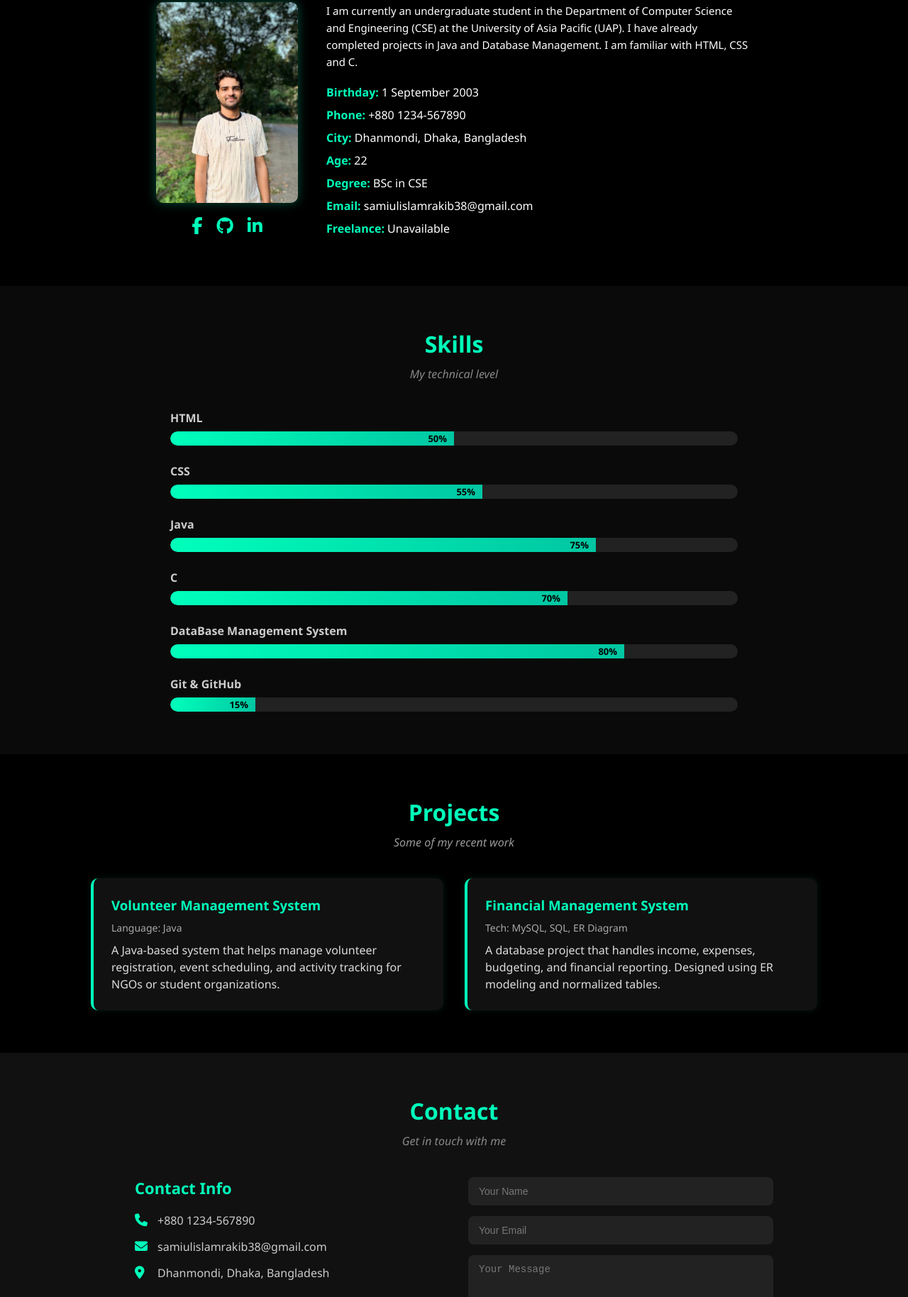
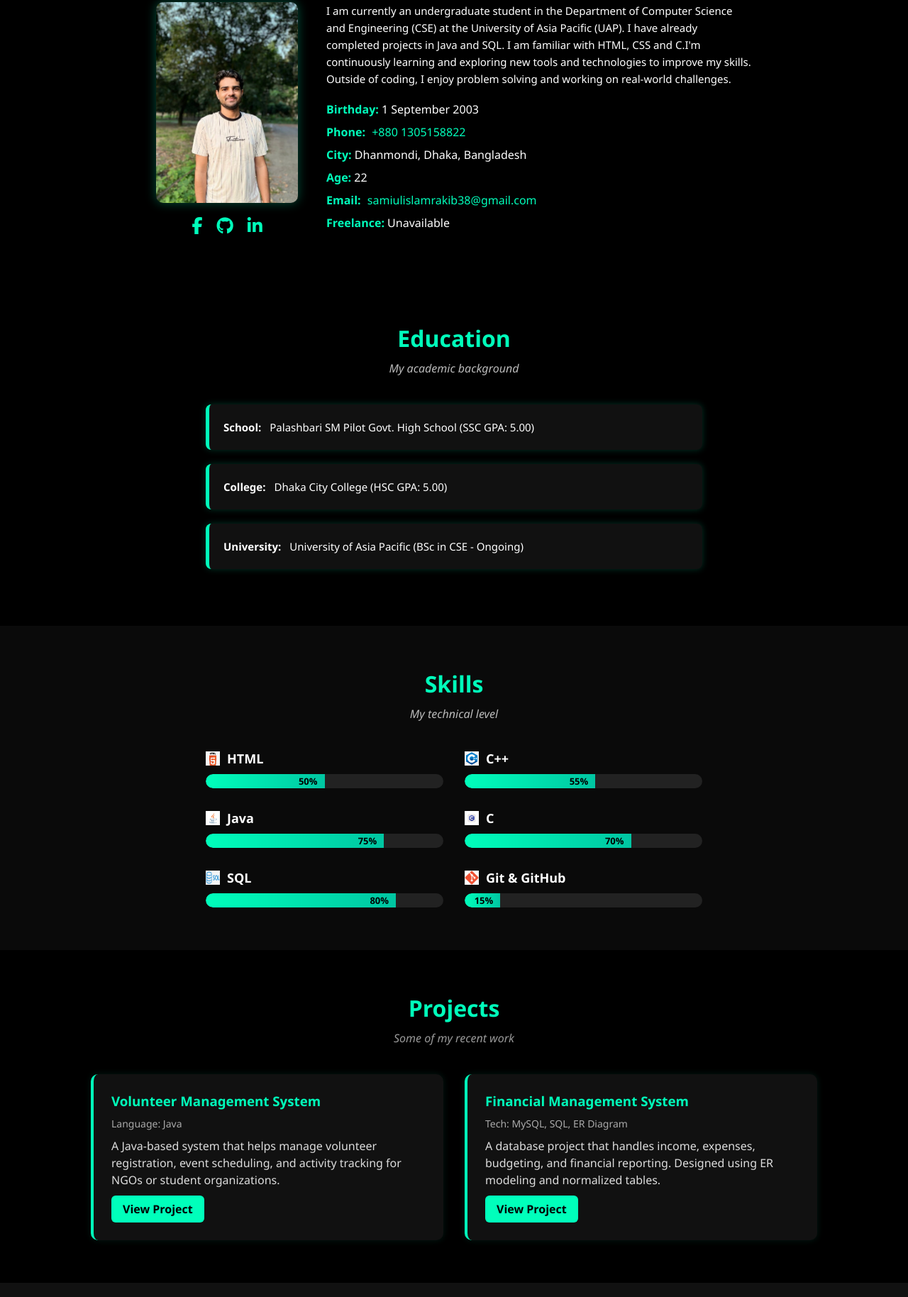
Before and after one commit to samiulrakib1/portfolio, a plain HTML site: page index.html in a window 1280 px wide. Shown: the part 972-2800 px from the top of the page at 71% size. Drawn offline with Linux system fonts and the light colour scheme.

Commit message:
HTML,CSS

```diff
--- a/index.html
+++ b/index.html
@@ -1,3 +1,4 @@
+
 <!DOCTYPE html>
 <html lang="en">
 <head>
@@ -9,12 +10,14 @@
 </head>
 <body>
 
+  <!-- Navbar -->
   <header class="hero-section" id="home">
     <nav class="navbar">
       <div class="logo">Samiul Islam</div>
       <ul class="nav-links">
         <li><a href="#home"><i class="fas fa-home"></i> Home</a></li>
         <li><a href="#about"><i class="fas fa-user"></i> About</a></li>
+        <li><a href="#education"><i class="fas fa-graduation-cap"></i> Education</a></li>
         <li><a href="#skills"><i class="fas fa-code"></i> Skills</a></li>
         <li><a href="#project"><i class="fas fa-briefcase"></i> Project</a></li>
         <li><a href="#contact"><i class="fas fa-envelope"></i> Contact</a></li>
@@ -23,10 +26,11 @@
 
     <div class="hero-content">
       <h1>Samiul Islam Rakib</h1>
-      <p>I’m a <span class="typing">undergraduate student of CSE at UAP</span></p>
+      <p>I’m an <span class="typing">undergraduate CSE student at UAP</span></p>
     </div>
   </header>
 
+  <!-- About Section -->
   <section class="about-section" id="about">
     <div class="container">
       <h2>About</h2>
@@ -48,16 +52,20 @@
         </div>
         <div class="about-text">
           <p>
-            I am currently an undergraduate student in the Department of Computer Science and Engineering (CSE) at the University of Asia Pacific (UAP). I have already completed projects in Java and Database Management. I am familiar with HTML, CSS and C.
+            I am currently an undergraduate student in the Department of Computer Science and Engineering (CSE) at the University of Asia Pacific (UAP). I have already completed projects in Java and SQL. I am familiar with HTML, CSS and C.I'm continuously learning and exploring new tools and technologies to improve my skills.
+Outside of coding, I enjoy problem solving and working on real-world challenges.
           </p>
           <div class="about-info">
            <ul>
          <li><strong>Birthday:</strong> 1 September 2003</li>
-              <li><strong>Phone:</strong> +880 1234-567890</li>
+        <li><strong>Phone:</strong>
+    <a href="tel:+8801234567890"> +880 1305158822</a>
+  </li>
          <li><strong>City:</strong> Dhanmondi, Dhaka, Bangladesh</li>
          <li><strong>Age:</strong> 22</li>
-              <li><strong>Degree:</strong> BSc in CSE</li>
-              <li><strong>Email:</strong> samiulislamrakib38@gmail.com</li>
+         <li><strong>Email:</strong>
+          <a href="mailto:samiulislamrakib38@gmail.com"> samiulislamrakib38@gmail.com</a>
+  </li>
   <li><strong>Freelance:</strong> Unavailable</li>
 </ul>
           </div>
@@ -66,43 +74,57 @@
     </div>
   </section>
 
+  <!-- Education Section -->
+  <section class="education-section" id="education">
+    <div class="container">
+      <h2>Education</h2>
+      <p class="section-subtitle">My academic background</p>
+      <ul class="education-list">
+        <li><strong>School:</strong> Palashbari SM Pilot Govt. High School (SSC GPA: 5.00)</li>
+        <li><strong>College:</strong> Dhaka City College (HSC GPA: 5.00)</li>
+        <li><strong>University:</strong> University of Asia Pacific (BSc in CSE - Ongoing)</li>
+      </ul>
+    </div>
+  </section>
+
+  <!-- Skills Section -->
   <section class="skills-section" id="skills">
     <div class="container">
       <h2>Skills</h2>
       <p class="section-subtitle">My technical level</p>
       <div class="skills-grid">
         <div class="skill">
-          <h4>HTML</h4>
+          <h4><img src="html.png" alt="HTML Logo" class="skill-icon"> HTML</h4>
           <div class="progress-bar">
             <div class="progress" style="width: 50%;">50%</div>
           </div>
         </div>
         <div class="skill">
-          <h4>CSS</h4>
+          <h4><img src="c++.png" alt="C++ Logo" class="skill-icon"> C++</h4>
           <div class="progress-bar">
             <div class="progress" style="width: 55%;">55%</div>
           </div>
         </div>
         <div class="skill">
-          <h4>Java</h4>
+          <h4><img src="java.png" alt="Java Logo" class="skill-icon"> Java</h4>
           <div class="progress-bar">
             <div class="progress" style="width: 75%;">75%</div>
           </div>
         </div>
         <div class="skill">
-          <h4>C</h4>
+          <h4><img src="c.png" alt="C Logo" class="skill-icon"> C</h4>
           <div class="progress-bar">
             <div class="progress" style="width: 70%;">70%</div>
           </div>
         </div>
         <div class="skill">
-          <h4>DataBase Management System</h4>
+          <h4><img src="sql.png" alt="SQL Logo" class="skill-icon"> SQL</h4>
           <div class="progress-bar">
             <div class="progress" style="width: 80%;">80%</div>
           </div>
         </div>
         <div class="skill">
-          <h4>Git & GitHub</h4>
+          <h4><img src="git.png" alt="GitHub Logo" class="skill-icon"> Git & GitHub</h4>
           <div class="progress-bar">
             <div class="progress" style="width: 15%;">15%</div>
           </div>
@@ -116,23 +138,31 @@
     <h2>Projects</h2>
     <p class="section-subtitle">Some of my recent work</p>
     <div class="projects-container">
+
+      <!-- Project 1 -->
       <div class="project-card">
         <h3>Volunteer Management System</h3>
         <p class="project-tech">Language: Java</p>
         <p class="project-desc">
           A Java-based system that helps manage volunteer registration, event scheduling, and activity tracking for NGOs or student organizations.
         </p>
+        <a href="https://github.com/A-Fera/java-project" target="_blank" class="view-btn">View Project</a>
       </div>
+
+      <!-- Project 2 -->
       <div class="project-card">
         <h3>Financial Management System</h3>
         <p class="project-tech">Tech: MySQL, SQL, ER Diagram</p>
         <p class="project-desc">
           A database project that handles income, expenses, budgeting, and financial reporting. Designed using ER modeling and normalized tables.
         </p>
+        <a href="https://github.com/A-Fera/Financial-Management-System-SQL" target="_blank" class="view-btn">View Project</a>
       </div>
+
     </div>
   </div>
 </section>
+
 
   <section id="contact" class="contact-section">
     <div class="container">
@@ -142,10 +172,20 @@
         <div class="contact-info">
           <h3>Contact Info</h3>
           <ul>
-            <li><i class="fas fa-phone"></i> +880 1234-567890</li>
-            <li><i class="fas fa-envelope"></i> samiulislamrakib38@gmail.com</li>
-            <li><i class="fas fa-map-marker-alt"></i> Dhanmondi, Dhaka, Bangladesh</li>
+  <li>
+    <i class="fas fa-phone"></i>
+    <a href="tel:+8801305158822">+880 1305158822</a>
+  </li>
+  <li>
+    <i class="fas fa-envelope"></i>
+    <a href="mailto:samiulislamrakib38@gmail.com">samiulislamrakib38@gmail.com</a>
+  </li>
+  <li>
+    <i class="fas fa-map-marker-alt"></i>
+    Dhanmondi, Dhaka, Bangladesh
+  </li>
 </ul>
+
           <div class="social-icons contact-social-icons">
             <a href="https://www.facebook.com/share/1CLFymp3j8/" target="_blank" title="Facebook">
               <i class="fab fa-facebook-f"></i>
--- a/style.css
+++ b/style.css
@@ -1,14 +1,75 @@
+/* Reset & Base */
 * {
   margin: 0;
   padding: 0;
   box-sizing: border-box;
 }
+
 body, html {
   height: 100%;
   font-family: 'Segoe UI', sans-serif;
   background-color: #000;
   color: #ffffff6e;
+  scroll-behavior: smooth;
 }
+
+a {
+  color: inherit;
+  text-decoration: none;
+}
+
+/* Sticky Navbar */
+.navbar {
+  position: sticky;
+  top: 0;
+  width: 100%;
+  background-color: rgba(0, 0, 0, 0.9);
+  backdrop-filter: blur(5px);
+  z-index: 999;
+  padding: 20px 60px;
+  display: flex;
+  justify-content: space-between;
+  align-items: center;
+}
+
+.logo {
+  font-size: 24px;
+  font-weight: bold;
+  color: #00ffbb;
+}
+
+.nav-links {
+  list-style: none;
+  display: flex;
+  gap: 30px;
+}
+
+.nav-links a {
+  text-decoration: none;
+  color: white;
+  font-weight: 500;
+  transition: color 0.3s ease;
+  display: flex;
+  align-items: center;
+}
+
+.nav-links a i {
+  margin-right: 8px;
+  color: #00ffbb;
+  font-size: 18px;
+  vertical-align: middle;
+  transition: color 0.3s ease;
+}
+
+.nav-links a:hover {
+  color: #00ffbb;
+}
+
+.nav-links a:hover i {
+  color: #fff;
+}
+
+/* Hero Section */
 .hero-section {
   background-image: url('main photo.png');
   background-size: cover;
@@ -19,6 +80,7 @@ body, html {
   flex-direction: column;
   justify-content: space-between;
 }
+
 .hero-section::before {
   content: '';
   position: absolute;
@@ -28,80 +90,50 @@ body, html {
   background: rgba(0, 0, 0, 0.384);
   z-index: 0;
 }
-.navbar {
-  display: flex;
-  justify-content: space-between;
-  align-items: center;
-  padding: 30px 60px;
-  position: relative;
-  z-index: 1;
-}
-.logo {
-  font-size: 24px;
-  font-weight: bold;
-  color: #00ffbb;
-}
-.nav-links {
-  list-style: none;
-  display: flex;
-  gap: 30px;
-}
-.nav-links a {
-  text-decoration: none;
-  color: white;
-  font-weight: 500;
-  transition: color 0.3s ease;
-  display: flex;
-  align-items: center;
-}
-.nav-links a i {
-  margin-right: 8px;
-  color: #00ffbb;
-  font-size: 18px;
-  vertical-align: middle;
-  transition: color 0.3s ease;
-}
-.nav-links a:hover {
-  color: #00ffbb;
-}
-.nav-links a:hover i {
-  color: #fff;
-}
+
 .hero-content {
   position: relative;
   z-index: 1;
   text-align: center;
   margin-bottom: 80px;
 }
+
 .hero-content h1 {
   font-size: 60px;
   font-weight: bold;
 }
+
 .hero-content p {
   font-size: 24px;
   margin-top: 10px;
 }
+
 .typing {
   color: #00ffbb;
   font-weight: bold;
 }
+
+/* About Section */
 .about-section {
   padding: 60px 10%;
   background-color: #000;
   color: #fff;
 }
+
 .about-section h2 {
   text-align: center;
   font-size: 32px;
   color: #00ffbb;
   margin-bottom: 10px;
 }
+
 .section-subtitle {
   text-align: center;
   font-style: italic;
   color: #bbb;
   margin-bottom: 40px;
 }
+
 .about-container {
   display: flex;
   flex-wrap: wrap;
@@ -109,91 +141,226 @@ body, html {
   gap: 40px;
   justify-content: center;
 }
+
 .about-image {
   display: flex;
   flex-direction: column;
   align-items: center;
   text-align: center;
 }
+
 .about-image img {
   width: 200px;
   border-radius: 10px;
   box-shadow: 0 0 15px rgba(0, 255, 187, 0.3);
 }
+
 .social-icons {
   margin-top: 15px;
   display: flex;
   justify-content: center;
   gap: 20px;
 }
+
 .social-icons a {
   font-size: 24px;
   color: #00ffbb;
   transition: transform 0.3s, color 0.3s;
 }
+
 .social-icons a:hover {
   color: #fff;
   transform: scale(1.2);
 }
+
 .about-text {
   flex: 1;
   max-width: 600px;
 }
+
 .about-text p {
   font-size: 15px;
   line-height: 1.6;
   margin-bottom: 20px;
 }
+
 .about-info ul {
   list-style: none;
   padding: 0;
   margin: 0;
 }
+
 .about-info li {
   margin-bottom: 10px;
 }
+
 .about-info strong {
   color: #00ffbb;
 }
+ul li a {
+  color: #00ffbb;
+  text-decoration: none;
+}
+
+ul li a:hover {
+  text-decoration: underline;
+}ul li a {
+  color: #00ffbb;
+  text-decoration: none;
+}
+
+ul li a:hover {
+  text-decoration: underline;
+}
+
+
+/* Education Section */
+.education-section {
+  padding: 60px 10%;
+  background-color: #000;
+  color: #fff;
+}
+
+.education-section h2 {
+  text-align: center;
+  font-size: 32px;
+  color: #00ffbb;
+  margin-bottom: 10px;
+}
+
+.education-section .section-subtitle {
+  text-align: center;
+  font-style: italic;
+  color: #bbb;
+  margin-bottom: 40px;
+}
+
+.education-list {
+  list-style: none;
+  padding: 0;
+  max-width: 700px;
+  margin: 0 auto;
+}
+
+.education-list li {
+  background-color: #111;
+  margin-bottom: 20px;
+  padding: 20px;
+  border-left: 5px solid #00ffbb;
+  border-radius: 8px;
+  box-shadow: 0 0 10px rgba(0, 255, 187, 0.2);
+  font-size: 15px;
+  line-height: 1.6;
+  display: flex;
+  align-items: center;
+  gap: 12px;
+}
+
+.education-list li i {
+  color: #00ffbb;
+  font-size: 18px;
+}
+
+/* Skills Section */
+.skills-section {
+  padding: 60px 20px;
+  background-color: #0a0a0a;
+  color: #eee;
+}
+
+.skills-section h2 {
+  text-align: center;
+  font-size: 32px;
+  margin-bottom: 10px;
+  color: #00ffbb;
+}
+
+.skills-section .section-subtitle {
+  text-align: center;
+  font-style: italic;
+  color: #bbb;
+  margin-bottom: 40px;
+}
+
+.skills-grid {
+  max-width: 700px;
+  margin: 0 auto;
+  display: grid;
+  grid-template-columns: repeat(auto-fit, minmax(250px, 1fr));
+  gap: 30px;
+}
+
+.skill {
+  display: flex;
+  flex-direction: column;
+}
+
+.skill h4 {
+  margin-bottom: 10px;
+  font-size: 18px;
+  display: flex;
+  align-items: center;
+  gap: 10px;
+  color: #fff;
+}
+
+.progress-bar {
+  background-color: #222;
+  height: 20px;
+  border-radius: 10px;
+  overflow: hidden;
+}
+
+.progress {
+  height: 100%;
+  background-color: #00ffbb;
+  text-align: right;
+  padding-right: 10px;
+  color: #000;
+  font-weight: bold;
+  line-height: 20px;
+}
+
+/* Skill Icons */
+.skill-icon {
+  width: 20px;
+  height: 20px;
+  vertical-align: middle;
+}
+
+/* Responsive */
 @media (max-width: 768px) {
   .about-container {
     flex-direction: column;
     align-items: center;
     text-align: center;
   }
+
   .about-text {
     max-width: 100%;
   }
+
   .about-info {
     text-align: left;
   }
+
+  .navbar {
+    padding: 15px 30px;
+  }
+
+  .hero-content h1 {
+    font-size: 40px;
+  }
+
+  .hero-content p {
+    font-size: 18px;
+  }
+
+  .skills-grid {
+    grid-template-columns: 1fr;
+  }
 }
-.skills-section {
-  padding: 60px 20px;
-  background-color: #0a0a0a;
-  color: #eee;
-}
-.skills-section h2 {
-  text-align: center;
-  font-size: 32px;
-  margin-bottom: 10px;
-  color: #00ffbb;
-}
-.section-subtitle {
-  text-align: center;
-  font-style: italic;
-  color: #888;
-  margin-bottom: 40px;
-}
-.skills-grid {
-  max-width: 800px;
-  margin: auto;
-  display: grid;
-  gap: 25px;
-}
-.skill h4 {
-  margin-bottom: 8px;
-  color: #ccc;
+
 }
 .progress-bar {
   background-color: #222;
@@ -264,6 +431,23 @@ body, html {
   color: #ddd;
   line-height: 1.5;
 }
+
+.view-btn {
+  display: inline-block;
+  margin-top: 10px;
+  padding: 8px 16px;
+  background-color: #00ffbb;
+  color: #000;
+  text-decoration: none;
+  border-radius: 6px;
+  font-weight: bold;
+  transition: background-color 0.3s ease;
+}
+
+.view-btn:hover {
+  background-color: #00cc99;
+}
+
 .contact-section {
   padding: 60px 20px;
   background-color: #111;
@@ -377,3 +561,12 @@ body, html {
     width: 100%;
   }
 }
+ul li a {
+  color: #00ffbb;
+  text-decoration: none;
+  margin-left: 5px;
+}
+
+ul li a:hover {
+  text-decoration: underline;
+}
```
Also changed, not shown: c++.png (added), c.png (added), git.png (added), html.png (added), java.png (added), sql.png (added). Lines whose indentation alone changed are shown as unchanged.
